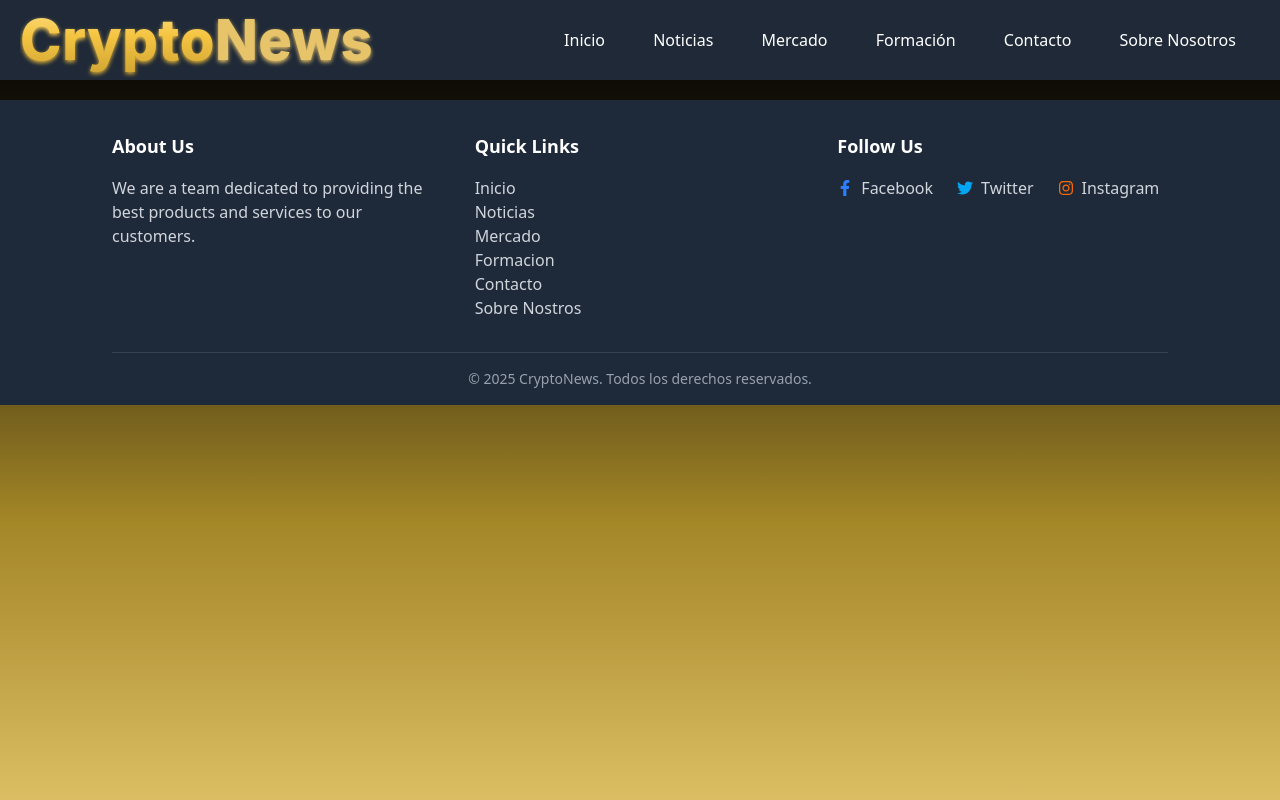
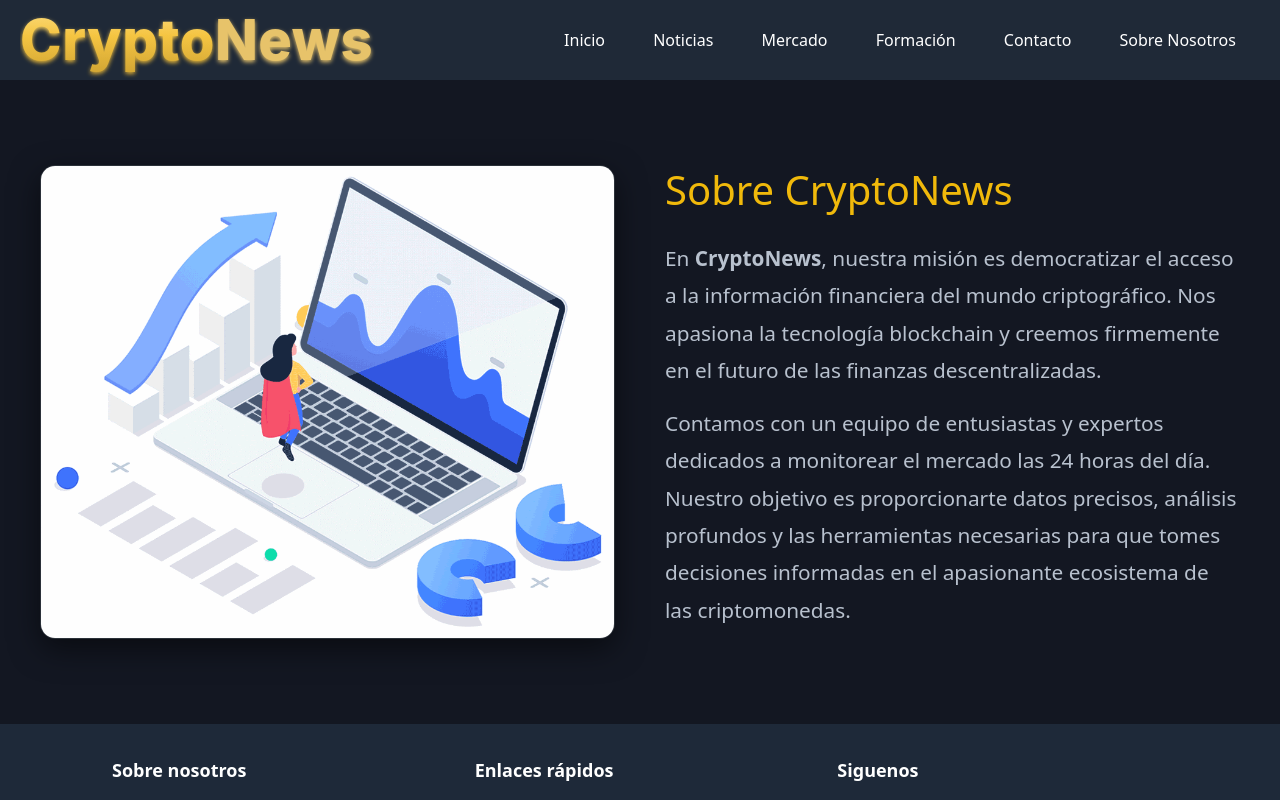
Before and after one commit to Brianeq/cryptonews, a React (Vite) app: page /sobre-nosotros in a window 1280 px wide. Shown: the top 800 px of the page. Built offline with nearby package versions, Linux system fonts and the light colour scheme; no server answers.

Commit message:
ultima version

```diff
--- a/src/App.jsx
+++ b/src/App.jsx
@@ -9,6 +9,7 @@
 import Mercado from './Mercado/Mercado'
 import Formacion from './Formacion/Formacion'
 import Contacto from './Contacto/Contacto'
+import SobreNosotros from './Sobre Nosotros/SobreNostros'
 import { Routes, Route } from "react-router-dom";
 
 
@@ -32,6 +33,7 @@
         <Route path="/mercado" element={<Mercado />} />
         <Route path="/formacion" element={<Formacion />} />
         <Route path="/contacto" element={<Contacto />} />
+        <Route path="/sobre-nosotros" element={<SobreNosotros />} />
 
 
       </Routes>
--- a/src/Contacto/Contacto.css
+++ b/src/Contacto/Contacto.css
@@ -1,42 +1,30 @@
-/* src/Contacto/Contacto.css */
+.contacto-contenedor {
 
-.contacto-contenedor {
-    /* Ocupa casi toda la pantalla para centrar verticalmente */
     min-height: 85vh;
     padding: 40px 20px;
 
     /* Flexbox para centrar la caja del formulario perfectamente */
     display: flex;
-    justify-content: center; /* Centrado Horizontal */
-    align-items: center;     /* Centrado Vertical */
-
-    /* Aseguramos que el color base sea blanco por si acaso */
+    justify-content: center;
+    align-items: center;
     color: #ffffff;
 }
 
-/* La "caja" o tarjeta del formulario */
+/* tarjeta del formulario */
 .contacto-wrapper {
     /* Fondo oscuro sólido/semitransparente para que resalte sobre el fondo de la web */
     background-color: #1e2329;
-
-    /* Espaciado interno generoso para que no se vea "chiquito" */
     padding: 50px;
-
-    /* Bordes redondeados y borde sutil */
     border-radius: 16px;
     border: 1px solid #2b3139;
-
-    /* Ancho: Ocupa todo el espacio posible hasta llegar a 600px */
     width: 100%;
     max-width: 1000px;
-
-    /* Sombra para darle profundidad */
     box-shadow: 0 15px 35px rgba(0, 0, 0, 0.5);
 }
 
 /* Encabezados */
 .contacto-wrapper h2 {
-    color: #f0b90b; /* Dorado */
+    color: #f0b90b;
     text-align: center;
     font-size: 2.2rem;
     margin-bottom: 15px;
@@ -45,12 +33,12 @@
 
 .contacto-wrapper p {
     text-align: center;
-    color: #b7bdc6; /* Gris claro */
+    color: #b7bdc6;
     margin-bottom: 40px;
     font-size: 1.1rem;
 }
 
-/* --- Estilos del Formulario --- */
+/*  Estilos del Formulario  */
 .formulario .campo {
     display: flex;
     flex-direction: column;
@@ -60,23 +48,20 @@
 .formulario label {
     margin-bottom: 10px;
     font-weight: 600;
-    color: #eaecef; /* Blanco hueso para etiquetas */
+    color: #eaecef;
     font-size: 1rem;
 }
 
-/* Inputs y Textarea (Donde escribes) */
+/* Textarea */
 .formulario input,
 .formulario textarea {
     padding: 15px;
     border-radius: 8px;
     border: 1px solid #474d57;
-
-    /* FONDO OSCURO Y LETRA BLANCA IMPRESCINDIBLE */
     background-color: #0b0e11;
     color: #ffffff;
-
     font-size: 1rem;
-    font-family: inherit; /* Para que el textarea tenga la misma letra */
+    font-family: inherit;
     outline: none;
     transition: all 0.3s ease;
 }
@@ -84,7 +69,7 @@
 /* Efecto al hacer clic en un campo */
 .formulario input:focus,
 .formulario textarea:focus {
-    border-color: #f0b90b; /* Borde dorado al escribir */
+    border-color: #f0b90b;
     box-shadow: 0 0 0 2px rgba(240, 185, 11, 0.2);
 }
 
@@ -93,7 +78,7 @@
     width: 100%;
     padding: 16px;
     background-color: #f0b90b;
-    color: #1e2329; /* Texto oscuro para contraste con el dorado */
+    color: #1e2329;
     border: none;
     border-radius: 8px;
     font-size: 1.1rem;
@@ -157,7 +142,6 @@
     color: #000;
 }
 
-/* Adaptación para móviles */
 @media (max-width: 600px) {
     .contacto-wrapper {
         padding: 30px 20px;
--- a/src/Contacto/Contacto.jsx
+++ b/src/Contacto/Contacto.jsx
@@ -1,5 +1,3 @@
-// src/Contacto/Contacto.jsx
-
 import React, { useRef, useState } from 'react';
 import emailjs from '@emailjs/browser';
 import './Contacto.css';
@@ -28,7 +26,7 @@
         () => {
           setEnviado(true);
           setCargando(false);
-          form.current.reset(); // Limpia el formulario
+          form.current.reset(); // Limpia el form
         },
         (error) => {
           console.error('FAILED...', error.text);
--- a/src/Footer/Footer.jsx
+++ b/src/Footer/Footer.jsx
@@ -1,5 +1,6 @@
 import React from "react";
 import { FaFacebookF, FaTwitter, FaInstagram } from "react-icons/fa";
+import { Link } from "react-router-dom";
 
 const Footer = () => {
   return (
@@ -7,44 +8,43 @@
       <div className="grid grid-cols-1 md:grid-cols-3 gap-8 py-8">
         {/* Sección About Us */}
         <div>
-          <h2 className="text-lg font-bold mb-4">About Us</h2>
+          <h2 className="text-lg font-bold mb-4">Sobre nosotros</h2>
           <p className="text-gray-300">
-            We are a team dedicated to providing the best products and services
-            to our customers.
+            Somos un equipo dedicado a brindar la mejor información y servicios sobre el mundo de las criptomonedas a nuestros usuarios.
           </p>
         </div>
 
         {/* Sección Quick Links */}
         <div>
-          <h2 className="text-lg font-bold mb-4">Quick Links</h2>
-          <ul>
-            <li><a href="#" className="hover:underline text-gray-300">Inicio</a></li>
-            <li><a href="#" className="hover:underline text-gray-300">Noticias</a></li>
-            <li><a href="#" className="hover:underline text-gray-300">Mercado</a></li>
-            <li><a href="#" className="hover:underline text-gray-300">Formacion</a></li>
-            <li><a href="#" className="hover:underline text-gray-300">Contacto</a></li>
-            <li><a href="#" className="hover:underline text-gray-300">Sobre Nostros</a></li>
+          <h2 className="text-lg font-bold mb-4">Enlaces rápidos</h2>
+          <ul className="space-y-2">
+            <li><Link to="/" className="hover:underline text-gray-300">Inicio</Link></li>
+            <li><Link to="/noticias" className="hover:underline text-gray-300">Noticias</Link></li>
+            <li><Link to="/mercado" className="hover:underline text-gray-300">Mercado</Link></li>
+            <li><Link to="/formacion" className="hover:underline text-gray-300">Formación</Link></li>
+            <li><Link to="/contacto" className="hover:underline text-gray-300">Contacto</Link></li>
+            <li><Link to="/sobre-nosotros" className="hover:underline text-gray-300">Sobre Nosotros</Link></li>
           </ul>
         </div>
 
         {/* Sección Follow Us */}
         <div>
-          <h2 className="text-lg font-bold mb-4">Follow Us</h2>
+          <h2 className="text-lg font-bold mb-4">Siguenos</h2>
           <ul className="flex space-x-6 items-center">
             <li>
-              <a href="#" className="flex items-center space-x-2 text-gray-300 hover:text-white">
+              <a href="https://www.facebook.com" target="_blank" className="flex items-center space-x-2 text-gray-300 hover:text-white">
                 <FaFacebookF className="text-blue-500" />
                 <span>Facebook</span>
               </a>
             </li>
             <li>
-              <a href="#" className="flex items-center space-x-2 text-gray-300 hover:text-white">
+              <a href="https://www.x.com" target="_blank" className="flex items-center space-x-2 text-gray-300 hover:text-white">
                 <FaTwitter className="text-sky-500" />
                 <span>Twitter</span>
               </a>
             </li>
             <li>
-              <a href="#" className="flex items-center space-x-2 text-gray-300 hover:text-white">
+              <a href="https://www.instagram.com" target="_blank" className="flex items-center space-x-2 text-gray-300 hover:text-white">
                 <FaInstagram className="text-orange-500" />
                 <span>Instagram</span>
               </a>
--- a/src/Mercado/Mercado.css
+++ b/src/Mercado/Mercado.css
@@ -1,9 +1,7 @@
-/* src/Mercado/Mercado.css */
-
 .mercado-contenedor {
     padding: 40px 20px;
     width: 100%;
-    max-width: 1450px; /* Ancho máximo para que no se estire demasiado */
+    max-width: 1450px;
     margin: 0 auto; /* Centrar en la pantalla */
     color: #ffffff;
     min-height: 80vh;
@@ -13,7 +11,7 @@
     text-align: center;
     margin-bottom: 30px;
     font-size: 2.5rem;
-    color: #f0b90b; /* Color dorado estilo Binance */
+    color: #f0b90b;
     text-shadow: 0 2px 4px rgba(0,0,0,0.5);
     font-family: sans-serif;
 }
@@ -22,8 +20,8 @@
 .tabla-monedas {
     width: 100%;
     border-collapse: collapse; /* Elimina espacios entre bordes */
-    background-color: rgba(19, 23, 34, 0.85); /* Fondo oscuro semitransparente */
-    border-radius: 12px; /* Bordes redondeados */
+    background-color: rgba(19, 23, 34, 0.85);
+    border-radius: 12px;
     overflow: hidden; /* Para que los bordes redondeados funcionen */
     box-shadow: 0 8px 16px rgba(0,0,0,0.3);
 }
@@ -60,7 +58,7 @@
 
 /* Estilo para la celda del nombre e icono */
 .nombre-moneda {
-    display: flex;
+    padding: 0;
     align-items: center;
     gap: 12px;
     font-weight: bold;
@@ -83,6 +81,42 @@
     color: #f6465d;
 }
 
+/* Contenedor del título y buscador */
+.header-mercado {
+    display: flex;
+    flex-direction: column;
+    align-items:left;
+    margin-bottom: 30px;
+    flex-wrap: wrap;
+    gap: 20px;
+}
+
+/* Estilo del input */
+.input-busqueda {
+    padding: 10px 15px;
+    border-radius: 8px;
+    border: 1px solid #ffffff;
+    width: 300px;
+    outline: none;
+    transition: border 0.3s;
+}
+
+.input-busqueda:focus {
+    border-color: #ffea00;
+}
+
+/* Estilo del enlace de la moneda */
+.link-cripto {
+    display: flex;
+    align-items: center;
+    text-decoration: none; /* Quita el subrayado */
+    color: inherit; /* Mantiene el color del texto de la tabla */
+    font-weight: 600;
+}
+
+.link-cripto:hover {
+    color: #f6ff00; /* Se pone azul solo al pasar el mouse */
+}
 
 @media (max-width: 768px) {
     .mercado-contenedor {
--- a/src/Mercado/Mercado.jsx
+++ b/src/Mercado/Mercado.jsx
@@ -1,53 +1,51 @@
-// src/Mercado/Mercado.jsx
-
 import React, { useState, useEffect } from 'react';
 import axios from 'axios';
 import './Mercado.css';
 
 export default function Mercado() {
     const [monedas, setMonedas] = useState([]);
+    const [busqueda, setBusqueda] = useState(''); // Estado para la búsqueda
     const [error, setError] = useState(null);
     const [cargando, setCargando] = useState(true);
 
-    // URL directa de CoinGecko (No requiere clave ni proxy)
     const API_URL = 'https://api.coingecko.com/api/v3/coins/markets?vs_currency=usd&order=market_cap_desc&per_page=100&page=1&sparkline=false';
 
     useEffect(() => {
         const obtenerDatos = async () => {
             try {
-                // Hacemos la petición directa
                 const respuesta = await axios.get(API_URL);
                 setMonedas(respuesta.data);
             } catch (err) {
                 console.error("Error al cargar datos:", err);
-                setError('No se pudieron cargar los datos. Intenta de nuevo más tarde.');
+                setError('No se pudieron cargar los datos.');
             } finally {
                 setCargando(false);
             }
         };
-
         obtenerDatos();
     }, []);
 
-    if (cargando) {
-        return (
-            <div className="mercado-contenedor">
-                <p>Cargando precios en tiempo real...</p>
-            </div>
-        );
-    }
+    // Lógica de filtrado
+    const monedasFiltradas = monedas.filter((moneda) =>
+        moneda.name.toLowerCase().includes(busqueda.toLowerCase()) ||
+        moneda.symbol.toLowerCase().includes(busqueda.toLowerCase())
+    );
 
-    if (error) {
-        return (
-            <div className="mercado-contenedor error">
-                <h2>⚠️ {error}</h2>
-            </div>
-        );
-    }
+    if (cargando) return <div className="mercado-contenedor"><p>Cargando precios...</p></div>;
+    if (error) return <div className="mercado-contenedor error"><h2>⚠️ {error}</h2></div>;
 
     return (
         <div className="mercado-contenedor">
-            <h2>📈 Mercado Cripto (Top 100)</h2>
+            <div className="header-mercado">
+                <h2>📈 Mercado Cripto (Top 100)</h2>
+                {/* BARRA DE BÚSQUEDA */}
+                <input
+                    type="text"
+                    placeholder="Buscar"
+                    className="input-busqueda"
+                    onChange={(e) => setBusqueda(e.target.value)}
+                />
+            </div>
 
             <table className="tabla-monedas">
                 <thead>
@@ -61,23 +59,26 @@
                     </tr>
                 </thead>
                 <tbody>
-                    {/* CoinGecko devuelve los datos listos, usamos ? para proteger el renderizado */}
-                    {monedas?.map((moneda) => (
+                    {monedasFiltradas.map((moneda) => (
                         <tr key={moneda.id}>
                             <td>{moneda.market_cap_rank}</td>
                             <td className="nombre-moneda">
-                                {/* ¡CoinGecko nos da la imagen! */}
-                                <img src={moneda.image} alt={moneda.name} style={{width: '25px', marginRight: '10px'}}/>
-                                {moneda.name}
+                                {/* ENLACE REAL: Esto no falla nunca */}
+                                <a
+                                    href={`https://www.coingecko.com/en/coins/${moneda.id}`}
+                                    target="_blank"
+                                    rel="noopener noreferrer"
+                                    className="link-cripto"
+                                >
+                                    <img src={moneda.image} alt={moneda.name} style={{width: '25px', marginRight: '10px'}}/>
+                                    <span>{moneda.name}</span>
+                                </a>
                             </td>
                             <td style={{textTransform: 'uppercase'}}>{moneda.symbol}</td>
-
                             <td>${moneda.current_price?.toLocaleString()}</td>
-
                             <td className={moneda.price_change_percentage_24h > 0 ? 'positivo' : 'negativo'}>
                                 {moneda.price_change_percentage_24h?.toFixed(2)}%
                             </td>
-
                             <td>${moneda.market_cap?.toLocaleString()}</td>
                         </tr>
                     ))}
--- a/src/MiniCharts/MiniCharts.css
+++ b/src/MiniCharts/MiniCharts.css
@@ -1,4 +1,3 @@
-
 .mc-wrapper {
   width: min(1400px, 98vw);
   margin: 8px auto 24px;
--- a/src/Navbar/NavBar.module.css
+++ b/src/Navbar/NavBar.module.css
@@ -34,7 +34,7 @@
     display: none;
 }
    .NavBar_items a:hover{
-     color:yellow;
+     color:rgb(255, 255, 0);
      cursor: pointer;
      opacity: 0.8;
  }
--- a/src/Noticias/Noticias.css
+++ b/src/Noticias/Noticias.css
@@ -9,7 +9,7 @@
   font-weight: 800;
   line-height: 1.1;
   margin: 0 0 20px 0;
-  color: rgb(186, 179, 43);
+  color: #f0b90b;;
 }
 
 /*  Lista*/
--- /dev/null
+++ b/src/Sobre Nosotros/SobreNosotros.css
@@ -0,0 +1,58 @@
+.about-section {
+    padding: 80px 20px;
+    background-color: #131722; /* Fondo oscuro igual a tu tabla */
+    color: #ffffff;
+    margin-top: -20px;
+}
+
+.about-container {
+    max-width: 1200px;
+    margin: 0 auto;
+    display: flex;
+    align-items: center; /* Centra verticalmente imagen y texto */
+    gap: 50px; /* Espacio entre imagen y texto */
+}
+
+/* Contenedor de la imagen */
+.about-image {
+    flex: 1; /* Ocupa el 50% del ancho */
+}
+
+.about-image img {
+    width: 100%;
+    height: auto;
+    border-radius: 15px;
+    box-shadow: 0 10px 30px rgba(0, 0, 0, 0.5);
+    border: 1px solid #2b3139;
+}
+
+/* Contenedor del texto */
+.about-text {
+    flex: 1; /* Ocupa el otro 50% */
+}
+
+.about-text h2 {
+    color: #f0b90b; /* Amarillo Binance */
+    font-size: 2.5rem;
+    margin-bottom: 20px;
+}
+
+.about-text p {
+    font-size: 1.3rem;
+    line-height: 1.8;
+    color: #b8c1ce; /* Gris suave para lectura prolongada */
+    margin-bottom: 15px;
+}
+
+
+/* Diseño Responsivo para Celulares */
+@media (max-width: 768px) {
+    .about-container {
+        flex-direction: column; /* Imagen arriba, texto abajo */
+        text-align: center;
+    }
+
+    .about-text h2 {
+        font-size: 2rem;
+    }
+}
--- /dev/null
+++ b/src/Sobre Nosotros/SobreNostros.jsx
@@ -0,0 +1,36 @@
+import React from 'react';
+import './SobreNosotros.css';
+
+export default function SobreNosotros() {
+  return (
+    <section className="about-section">
+      <div className="about-container">
+
+        {/* Lado Izquierdo: Imagen */}
+        <div className="about-image">
+          <img
+            src="/SN.gif"
+            alt="Equipo de CryptoNews"
+          />
+        </div>
+
+        {/* Lado Derecho: Texto */}
+        <div className="about-text">
+          <h2>Sobre CryptoNews</h2>
+          <p>
+            En <strong>CryptoNews</strong>, nuestra misión es democratizar el acceso a la información
+            financiera del mundo criptográfico. Nos apasiona la tecnología blockchain y creemos
+            firmemente en el futuro de las finanzas descentralizadas.
+          </p>
+          <p>
+            Contamos con un equipo de entusiastas y expertos dedicados a monitorear el mercado
+            las 24 horas del día. Nuestro objetivo es proporcionarte datos precisos, análisis
+            profundos y las herramientas necesarias para que tomes decisiones informadas en el
+            apasionante ecosistema de las criptomonedas.
+          </p>
+        </div>
+
+      </div>
+    </section>
+  );
+}
--- a/vite.config.js
+++ b/vite.config.js
@@ -1,3 +1,5 @@
+// vite.config.js
+
 import { defineConfig } from 'vite'
 import react from '@vitejs/plugin-react'
 import tailwindcss from '@tailwindcss/vite'
@@ -8,4 +10,21 @@
     react(),
     tailwindcss(),
   ],
+
+  // ¡NUEVO BLOQUE AÑADIDO!
+  server: {
+    // Configura el proxy
+    proxy: {
+      // Cuando la aplicación pida /api/cmc, lo redirige al servidor real de CMC
+      '/api/cmc': {
+        // El destino real de la API
+        target: 'https://pro-api.coinmarketcap.com',
+        // Cambia el encabezado 'Host' al destino (CMC)
+        changeOrigin: true,
+        // Elimina el prefijo /api/cmc antes de enviarlo a CMC
+        rewrite: (path) => path.replace(/^\/api\/cmc/, ''),
+      },
+    },
+  },
+  // FIN DEL NUEVO BLOQUE
 })
```
Also changed, not shown: public/SN.gif (added).
